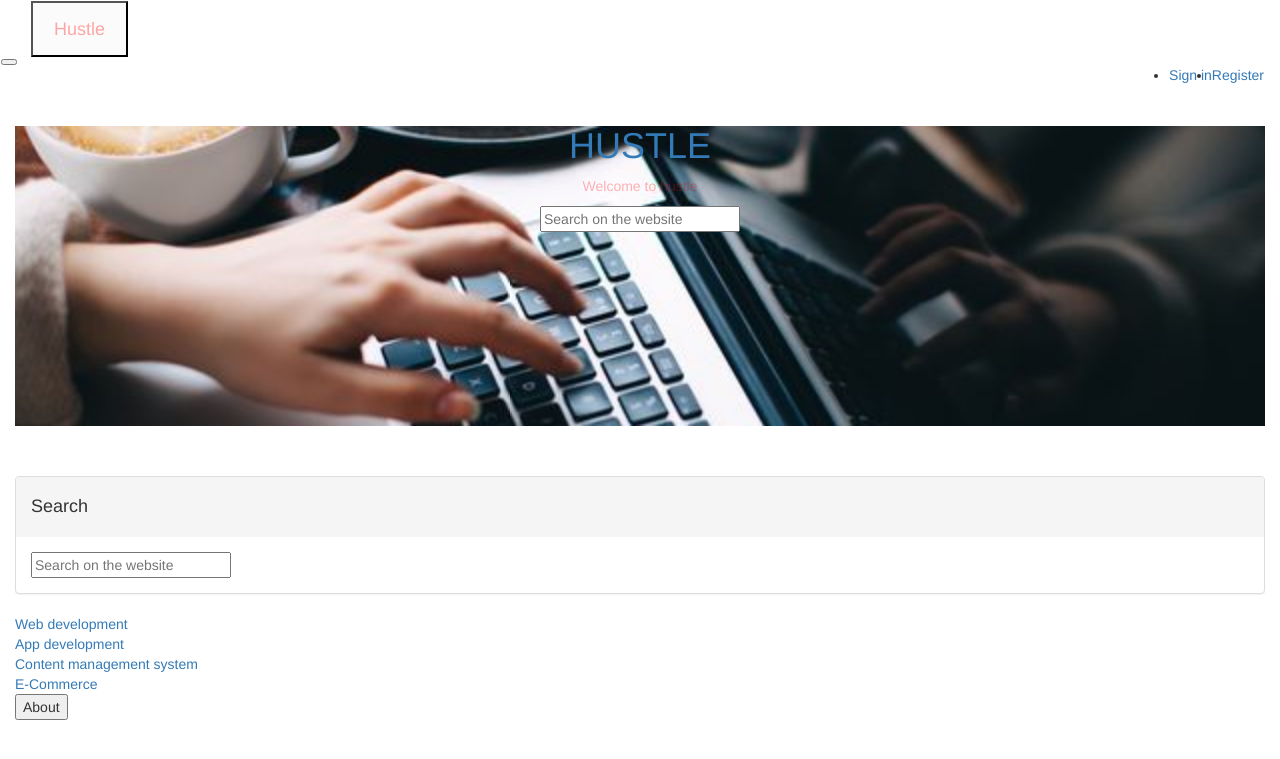
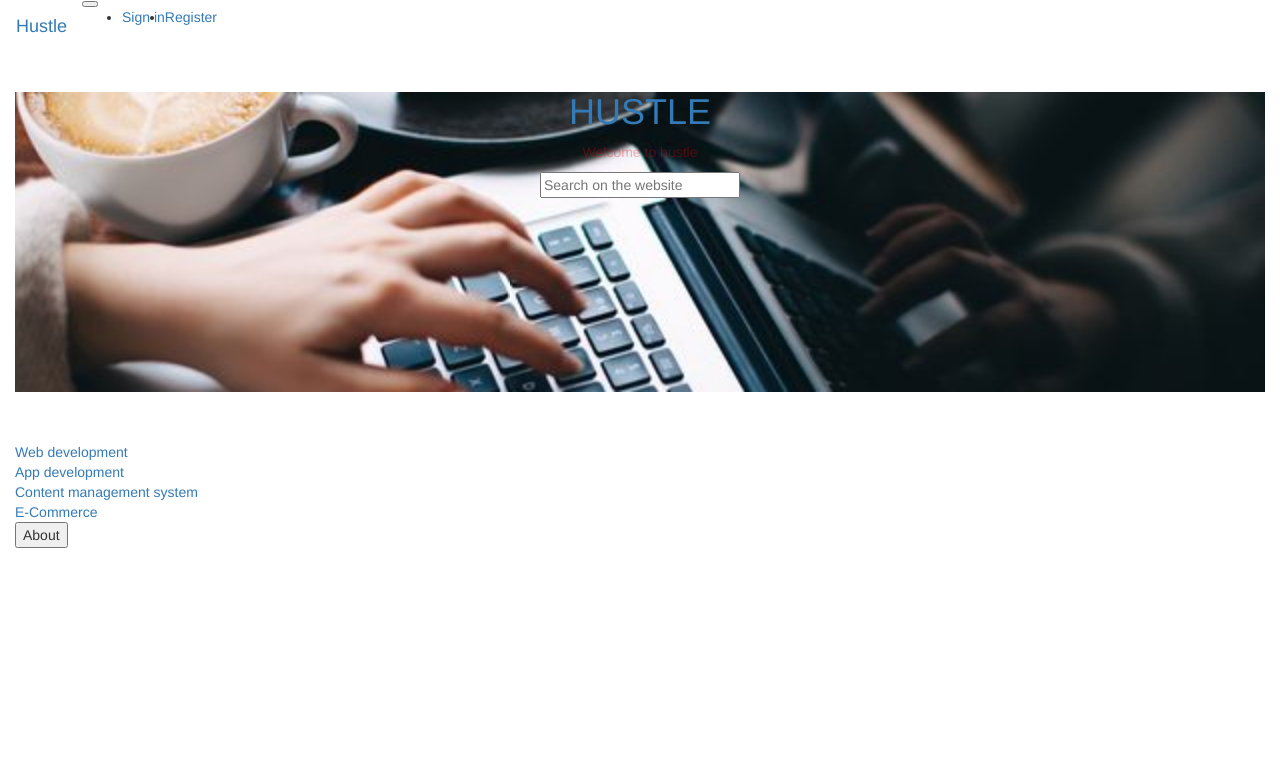
Before and after one commit to kimani-njoroge/Hustle, a Flask app: page / in a window 1280 px wide. Shown: the top 759 px of the page. Run offline with Flask 2, Linux system fonts and the light colour scheme; parts of the project's set-up code (start-up, migrations or seed data) failed here and were passed over; some libraries are stand-ins or nearby versions.

Commit message:
correction to index

```diff
--- a/app/main/views.py
+++ b/app/main/views.py
@@ -150,7 +150,7 @@ def upload():
     db.session.add(new_file)
     db.session.commit()
 
-    return "Succesfully uploaded " + file.filename + " Your secret key is " + str(new_file.id)
+    return "Succesfully uploaded " + file.filename + " Your secret key is " + str(new_file.id) + '  <p><a href="/">Go back home</a></p>'
 
 
 @main.route('/download', methods=['GET', 'POST'])
--- a/app/templates/index.html
+++ b/app/templates/index.html
@@ -18,8 +18,6 @@
     <div class="card-header">
       <h1><a href="/"> HUSTLE</a></h1></div>
     <p class="card-text">Welcome to hustle</p>
-    {% if current_user.role == 'freelancer' %}
-    <a href="{{url_for('main.view_jobs')}}" class="btn btn-primary">View jobs</a> {% endif %}
 
     <div class="card-body">
       <input type="text" name="search" placeholder="Search on the website">
@@ -28,17 +26,6 @@
 
   </div>
 
-
-  <div class="panel-group">
-    <div class="panel panel-default">
-      <div class="panel-heading">
-        <h4>Search </h4>
-      </div>
-      <div class="panel-body">
-        <input type="text" name="search" placeholder="Search on the website">
-      </div>
-    </div>
-  </div>
 
   <div><a href="{{url_for('main.view_jobs', category='Web_development')}}">Web development</a></div>
   <div><a href="{{url_for('main.view_jobs', category='App_development')}}">App development</a></div>
--- a/app/templates/navbar.html
+++ b/app/templates/navbar.html
@@ -1,60 +1,33 @@
 {% extends 'base.html' %}
-{% block styles%}
-{{ super() }}
-<link rel="stylesheet" href="{{url_for('static',filename='css/index.css')}}">
-{% endblock %}
-
-
 
 <!-- Navbar block -->
 {% block navbar %}
 
-
-<nav class="navbar navbar-expand-md  fixed-top justify-content-right" id="nav" >
-
-
-    <a  href="/" class="navbar-brand" class="brnd"><button id="brnd" >Hustle</a></button>
-
-  <!-- Toggler/collapsibe Button -->
- <button class="navbar-toggler" type="button" data-toggle="collapse" data-target="#collapsibleNavbar">
+<nav class="navbar navbar-expand-lg navbar-dark bg-dark">
+    <a class="navbar-brand" href="/">Hustle</a>
+    <button class="navbar-toggler" type="button" data-toggle="collapse" data-target="#navbarSupportedContent" aria-controls="navbarSupportedContent" aria-expanded="false" aria-label="Toggle navigation">
         <span class="navbar-toggler-icon"></span>
     </button>
 
-   <!-- Navbar links -->
-  <div class="collapse navbar-collapse" id="collapsibleNavbar">
-    <ul class="navbar-nav ml-auto" id="vn1">
+    <div class="collapse navbar-collapse" id="navbarSupportedContent">
+        <ul class="navbar-nav mr-auto">
+
             {% if current_user.is_authenticated %}
-      <li class="nav-item">
-        <a class="nav-link" href="{{url_for('auth.logout')}}">Sign Out</a>
-      </li>
-      <li class="nav-item">
-        <a class="nav-link" href="{{url_for('main.profile',users=current_user.username)}}">Profile</a>
-      </li>
+            <li><a href="{{url_for('auth.logout')}}">Sign out</a></li>
+            <li><a href="{{url_for('main.profile',users=current_user.username)}}">Profile</a></li>
             {% if current_user.role == 'client' %}
-      <li>
-        <a href="{{url_for('main.post_job')}}">Post Jobs</a>
-      </li>
+            <li><a href="{{url_for('main.post_job')}}">Post Job</a></li>
             {% endif %}
+            {% if current_user.role == 'freelancer' %}
+            <li><a href="{{url_for('main.show_accept')}}">View Accepted Bids</a></li>
+            {% endif %}
+            {% else %}
+            <li><a href="{{url_for('auth.login')}}">Sign in</a></li>
+            <li><a href="{{url_for('auth.register')}}">Register</a></li>
 
-      {% if current_user.role == 'freelancer' %}
-      <li>
-          <a href="{{url_for('main.show_accept')}}">View Accepted Bids</a>
-      </li>
-      {% endif %}
-
-      {% else %}
-      <li class="nav-item">
-        <a class="nav-link" href="{{url_for('auth.login')}}">Sign in</a>
-      </li>
-      <li class="nav-item">
-        <a class="nav-link" href="{{url_for('auth.register')}}">Register</a>
-      </li>
             {%endif%}
-
-
         </ul>
     </div>
-
 </nav>
 
 
--- a/config.py
+++ b/config.py
@@ -5,8 +5,8 @@ class Config:
     '''
     General configuration parent class
     '''
-    SQLALCHEMY_DATABASE_URI = 'postgresql+psycopg2://sam:  @localhost/hustle'
-    # SQLALCHEMY_DATABASE_URI = 'postgresql+psycopg2://mzaza:password@localhost/hustle'
+    # SQLALCHEMY_DATABASE_URI = 'postgresql+psycopg2://sam:  @localhost/hustle'
+    SQLALCHEMY_DATABASE_URI = 'postgresql+psycopg2://mzaza:password@localhost/hustle'
     # SQLALCHEMY_DATABASE_URI = 'postgresql+psycopg2://neville:quelde@localhost/hustle'
     # SQLALCHEMY_DATABASE_URI = 'postgresql+psycopg2://midik:12345@localhost/hustle'
     # SQLALCHEMY_DATABASE_URI = 'postgresql+psycopg2://ephantus:switcher12@localhost/hustle'
```
Lines whose indentation alone changed are shown as unchanged.
